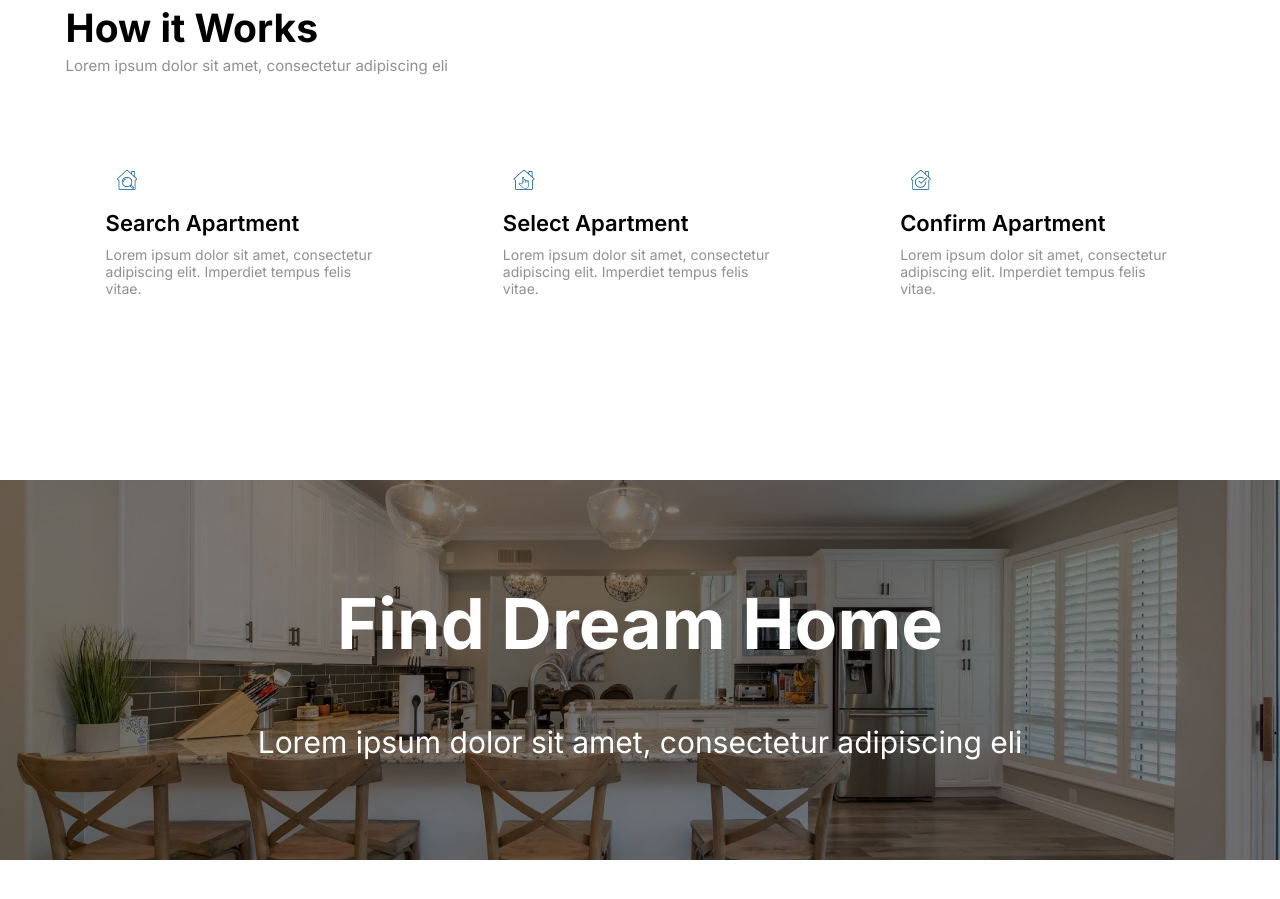
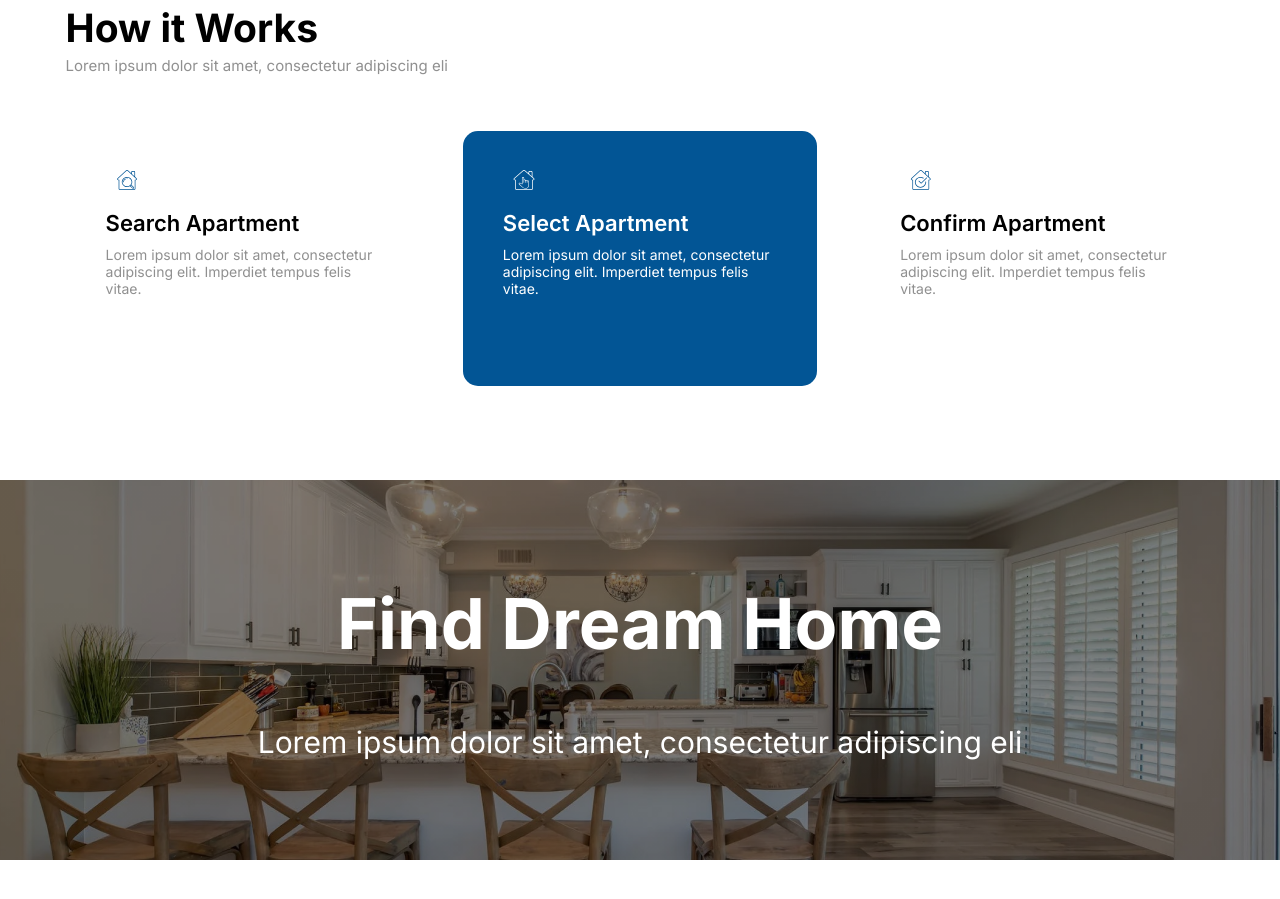
Before and after one commit to batool193/Task_4_adv, a React (Vite) app: page / in a window 1280 px wide. Shown: the part 980-1879 px from the top of the page. Built offline with nearby package versions, Linux system fonts and the light colour scheme.

Commit message:
first commit

```diff
--- a/src/components/Work/Work.module.css
+++ b/src/components/Work/Work.module.css
@@ -32,17 +32,16 @@
         color: var(--gray-color);
     }
 }
- .card:hover{
-        background: var(--blue-color);
+
+.card:nth-child(2) {
+    background: var(--blue-color);
     color: var(--white-color);
     border-radius: 15px;
-img{
-    color:var(--white-color)
-}
+
     p {
         color: var(--white-color);
     }
- }
+}
 @media screen and (max-width: 992px) {
 .work {
     display: flex;
```
Also changed, not shown: public/assets/img/work/select.svg.
